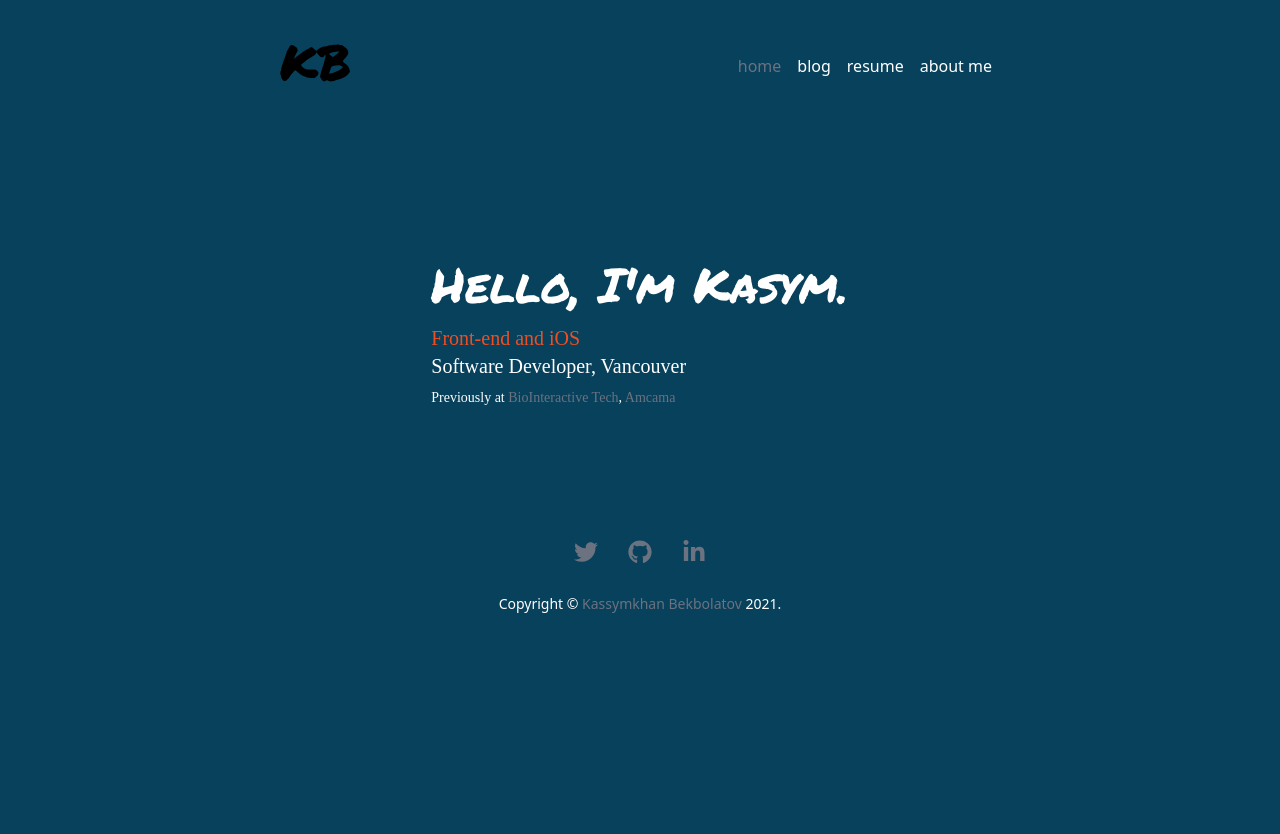
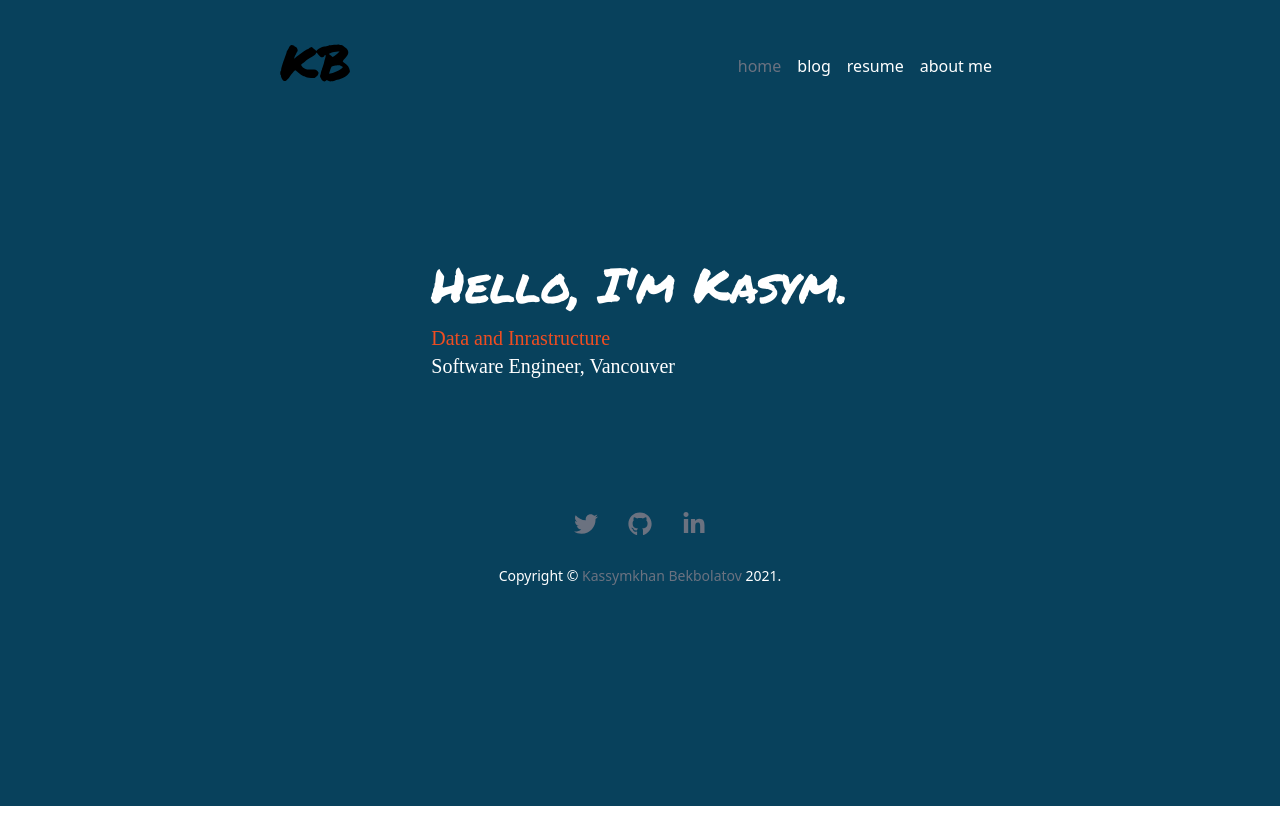
Before and after one commit to Kassymkhan919/my-blog, a Next.js app: page / in a window 1280 px wide. After the commit the page ends 806 px from the top, so only its background shows below. Built offline with nearby package versions, Linux system fonts and the light colour scheme.

Commit message:
update main page

```diff
--- a/pages/index.js
+++ b/pages/index.js
@@ -8,24 +8,14 @@ const IndexPage = () => {
         <div className="max-w-xl mx-12 my-32">
           <h1 className="font-display text-5xl">Hello, I'm Kasym.</h1>
           <div className="mt-4 font-light text-xl  font-extra">
-            <p className="text-company">Front-end and iOS</p> Software Developer{''}
+            <p className="text-company">Data and Inrastructure </p> Software Engineer{''}
             {/* <a className="text-company hover:text-company-dark" href="#" target="_self" rel="noopener noreferrer">
               Google
             </a> */}
             , Vancouver
           </div>
 
-          <div className="mt-2 font-light text-sm  font-extra">
-            Previously at {''}
-            {/* <h3 className="text-gray-500 hover:text-blue-hover">BioInteractive Tech</h3> */}
-            <a className="text-gray-500 hover:text-blue-hover" href="https://www.tenzrhealth.com/" target="_blank" rel="noopener noreferrer">
-              BioInteractive Tech
-            </a>
-            ,{' '}
-            <a className="text-gray-500 hover:text-blue-hover" href="#" target="_self" rel="noopener noreferrer">
-              Amcama
-            </a>
-          </div>
+
         </div>
       </div>
     </Layout>
```
